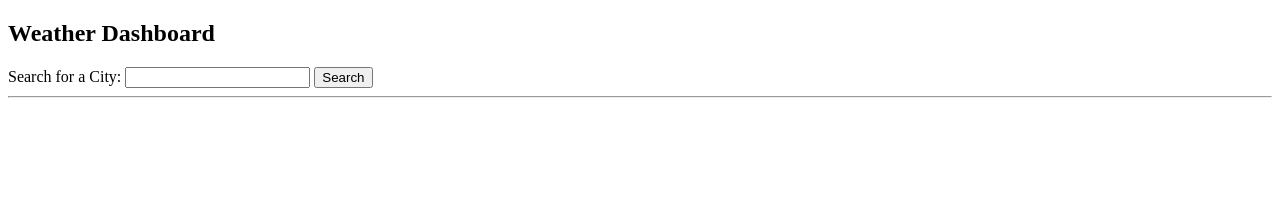
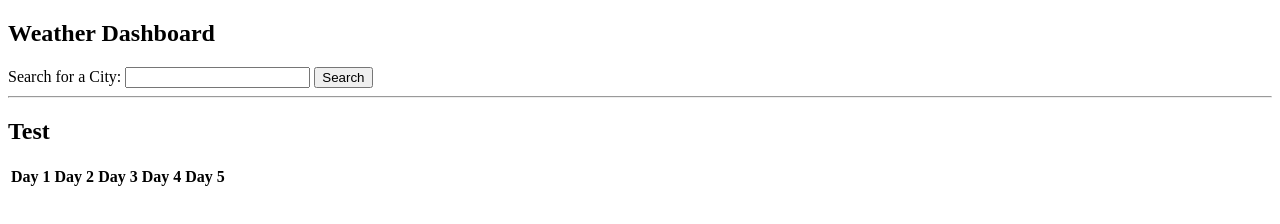
Before and after one commit to maaront/weather-dashboard, a plain HTML site: page index.html in a window 1280 px wide. Drawn offline with Linux system fonts and the light colour scheme.

Commit message:
Add html structure

```diff
--- a/assets/style.css
+++ b/assets/style.css
@@ -0,0 +1,9 @@
+:root {
+    --dark: rgb(2, 54, 38);
+    --medium: rgb(6, 166, 35);
+    --light: white;
+}
+
+/* main {
+    display: flex;
+} */
--- a/index.html
+++ b/index.html
@@ -4,6 +4,7 @@
     <meta charset="UTF-8">
     <meta http-equiv="X-UA-Compatible" content="IE=edge">
     <meta name="viewport" content="width=device-width, initial-scale=1.0">
+    <link rel="stylesheet" href="./assets/style.css">
     <title>Document</title>
 </head>
 <body>
@@ -26,8 +27,21 @@
             </section>
         </section>
         <section class="results">
-            <section class="today"></section>
-            <section class="five-day"></section>
+            <section class="today">
+                <h2>Test</h2>
+            </section>
+            <section class="five-day">
+                <table>
+                    <tr>
+                        <th>Day 1</th>
+                        <th>Day 2</th>
+                        <th>Day 3</th>
+                        <th>Day 4</th>
+                        <th>Day 5</th>
+
+                      </tr>
+                </table>
+            </section>
         </section>
     </main>
 
```
